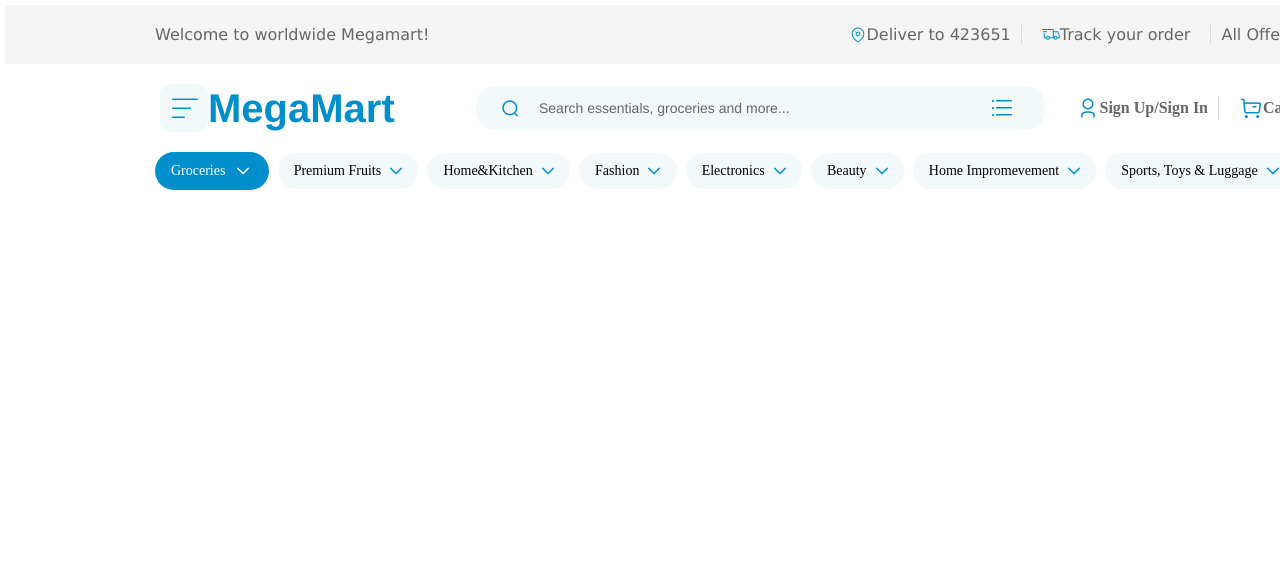
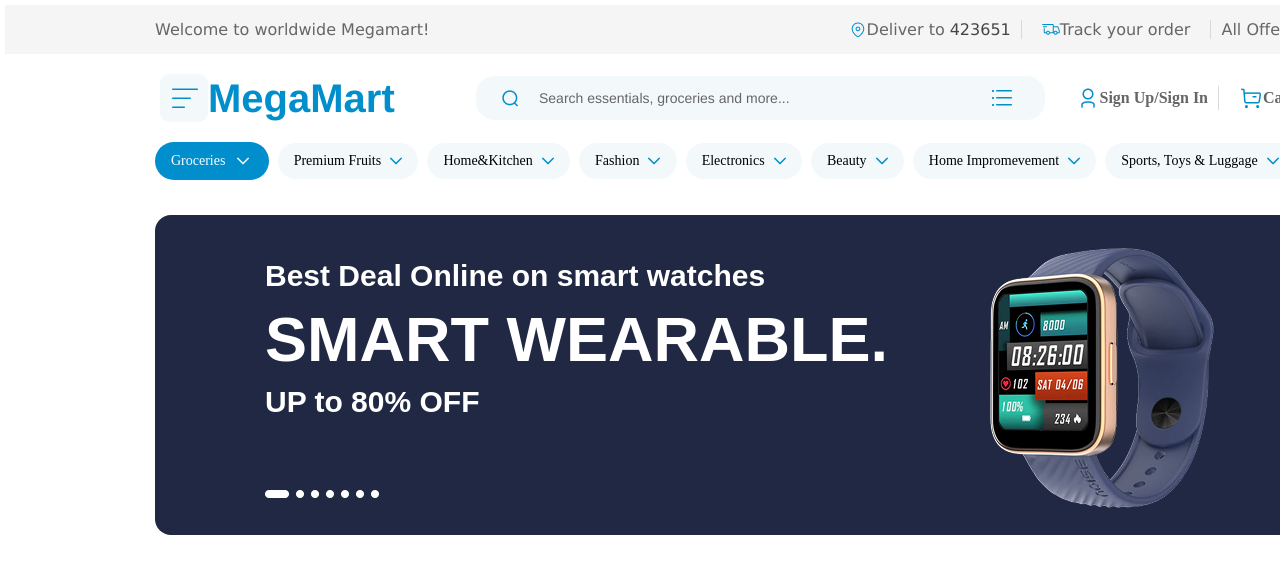
Before and after one commit to Thomas110902/PruebaCorta2, a plain HTML site: page index.html in a window 1280 px wide. Shown: the top 574 px of the page. Drawn offline with Linux system fonts and the light colour scheme.

Commit message:
Section1 ya terminado

```diff
--- a/Header/header.css
+++ b/Header/header.css
@@ -13,6 +13,7 @@
     font-family: 'Franklin Gothic Medium', 'Arial Narrow', Arial, sans-serif;
     color: #008ecc;
     font-weight: 600;
+
 
     display: flex;
     align-items: center;
--- a/Header2/header2.css
+++ b/Header2/header2.css
@@ -6,7 +6,6 @@
     padding-right: 150px;
     align-items: center;
     gap: 9px
-
 }
 .opciones{
     border-radius: 25px;
--- a/Panel_de_Control/Panel.css
+++ b/Panel_de_Control/Panel.css
@@ -2,7 +2,7 @@
     display: grid;
     grid-template-columns: 1fr repeat(3,auto);
     gap: 10px;
-    padding:20px;
+    padding:15px;
     background-color: #f5f5f5;
     padding-left: 150px;
     padding-right: 150px;
@@ -15,7 +15,6 @@
     font-family:'Lucida Sans', 'Lucida Sans Regular', 'Lucida Grande', 'Lucida Sans Unicode', Geneva, Verdana, sans-serif;
     font-weight: 200;
 }
-
 .span3{
     border-right: 1px solid #d9d9d9;
     border-left: 1px solid #d9d9d9;
@@ -27,3 +26,8 @@
     display: flex;
     justify-content: end;
 }
+.numero{
+    padding-left: 5px;
+    font-weight: 900;
+    color: #464646;
+}
--- a/Section1/Section.css
+++ b/Section1/Section.css
@@ -0,0 +1,45 @@
+
+.section{
+    height: 320px;
+    background-color: #212844;
+    padding: 28px;
+    padding-left: 100px;
+    border-radius: 16px;
+    margin: 35px 150px;
+
+}
+.alineado{
+    display: flex;
+    align-items: center;
+}
+.textos{
+    display: flex;
+  flex-direction: column;
+  padding: 10px;
+}
+.reloj{
+    padding-left: 70px;
+}
+.spantext1{
+    color: #ffffff;
+    font-size: 30px;
+    font-weight: 600;
+    font-family:Arial, Helvetica, sans-serif;
+    padding-bottom: 10px;
+}
+.spantext2{
+    color: #ffffff;
+    font-size: 63px;
+    font-weight: 700;
+    font-family:Arial, Helvetica, sans-serif;
+    padding-bottom: 10px;
+
+}
+.spantext3{
+    color: #ffffff;
+    font-size: 30px;
+    font-weight: 600;
+    font-family:Arial, Helvetica, sans-serif;
+    padding-bottom: 65px;
+
+}
--- a/index.html
+++ b/index.html
@@ -23,7 +23,7 @@
             <div class="Panelcontrol">
 
                     <span class="span1">Welcome to worldwide Megamart!</span>
-                    <span class="span2"><img src="Location.png" alt="" class="imagen1">Deliver to 423651</span>
+                    <span class="span2"><img src="Location.png" alt="" class="imagen1">Deliver to <span class="numero">423651</span></span>
                     <span class="span3"><img src="Trock.png" alt="">Track your order</span>
                     <span class="span4">All Offers</span>
                 </div>
@@ -53,6 +53,26 @@
                     <span class="opciones">Sports, Toys & Luggage <img class="flecha" src="Arrow2.png" alt=""></span>
                 </div>
             </nav>
+            <section>
+
+                <div class="section">
+                    <div class="alineado">
+                        <div class="textos">
+
+                            <span class="spantext1">Best Deal Online on smart watches </span>
+                            <span class="spantext2">SMART WEARABLE.</span>
+                            <span class="spantext3">UP to 80% OFF</span>
+                            <span><img src="puntitos.png" alt=""></span>
+
+                        </div>
+                        <div class="reloj1">
+                            <img class="reloj" src="reloj.png" alt="">
+                        </div>
+                     </div>
+                </div>
+
+
+            </section>
     </main>
 
 </body>
```
Also changed, not shown: Arrow3.png (added), Arrow4.png (added), puntitos.png (added), reloj.png (renamed from image 2.png).
